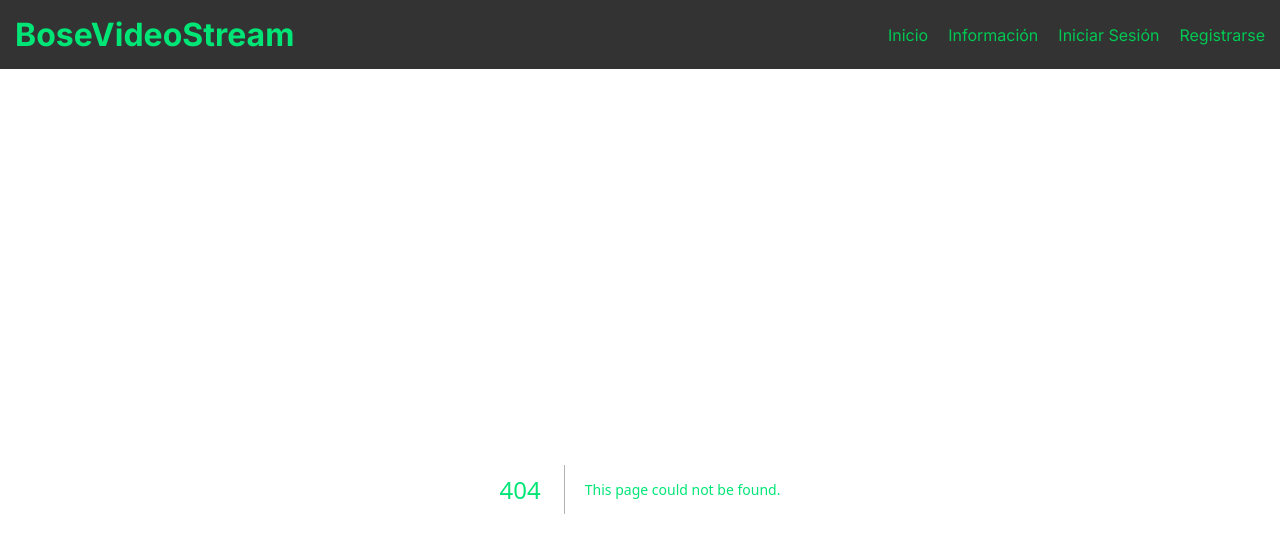
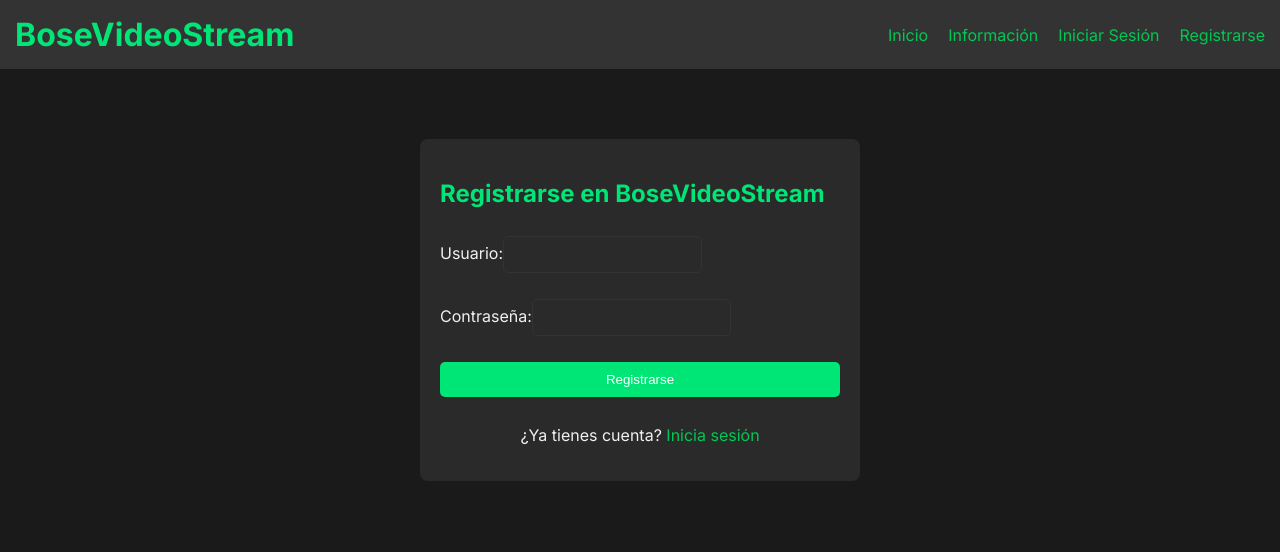
Before and after one commit to pacureok/BoseVideoStreamj, a Next.js app: page /register in a window 1280 px wide. Before the commit this address had no page. Shown: the top 552 px of the page. Built offline with nearby package versions, Linux system fonts and the light colour scheme.

Commit message:
Create page.tsx

```diff
--- /dev/null
+++ b/src/app/(auth)/register/page.tsx
@@ -0,0 +1,47 @@
+'use client';
+import { useState } from 'react';
+import { useRouter } from 'next/navigation';
+
+export default function RegisterPage() {
+  const [username, setUsername] = useState('');
+  const [password, setPassword] = useState('');
+  const [error, setError] = useState('');
+  const router = useRouter();
+
+  const handleSubmit = async (e: React.FormEvent) => {
+    e.preventDefault();
+    setError('');
+
+    const res = await fetch('/api/register', {
+      method: 'POST',
+      headers: { 'Content-Type': 'application/json' },
+      body: JSON.stringify({ username, password }),
+    });
+
+    if (res.ok) {
+      router.push('/login'); // Redirige a la página de inicio de sesión
+    } else {
+      const data = await res.json();
+      setError(data.message || 'Error al registrar.');
+    }
+  };
+
+  return (
+    <div style={{ maxWidth: '400px', margin: '50px auto', padding: '20px', backgroundColor: '#2a2a2a', borderRadius: '8px' }}>
+      <h2>Registrarse en BoseVideoStream</h2>
+      {error && <p style={{ color: 'red', textAlign: 'center' }}>{error}</p>}
+      <form onSubmit={handleSubmit} style={{ display: 'flex', flexDirection: 'column', gap: '10px' }}>
+        <label>
+          Usuario:
+          <input type="text" value={username} onChange={(e) => setUsername(e.target.value)} required />
+        </label>
+        <label>
+          Contraseña:
+          <input type="password" value={password} onChange={(e) => setPassword(e.target.value)} required />
+        </label>
+        <button type="submit" style={{ backgroundColor: '#00e676', color: 'white', padding: '10px', borderRadius: '5px', border: 'none', cursor: 'pointer' }}>Registrarse</button>
+      </form>
+      <p style={{ textAlign: 'center', marginTop: '20px' }}>¿Ya tienes cuenta? <a href="/login">Inicia sesión</a></p>
+    </div>
+  );
+}
```
